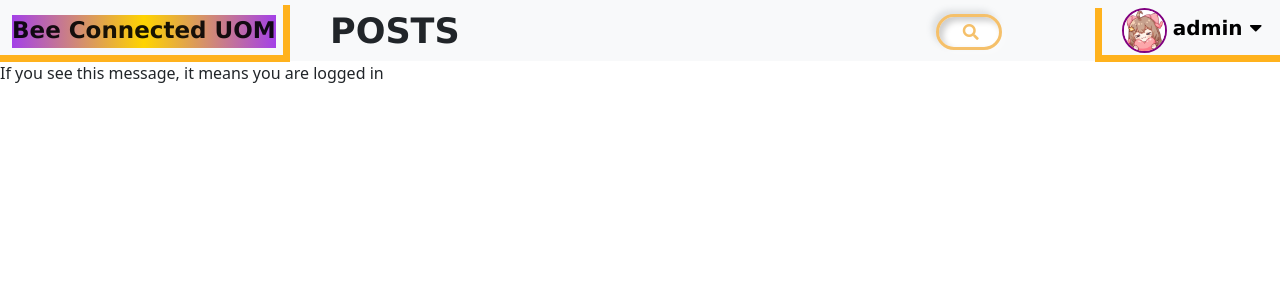
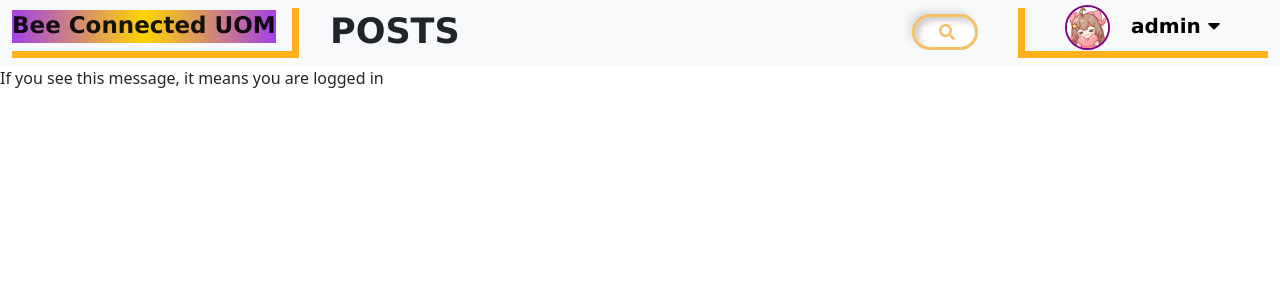
Before and after one commit to pplulee/UoM_Bee-Connected, a PHP site: page / in a window 1280 px wide. Shown: the top 300 px of the page. Run offline with PHP 8.4, Linux system fonts and the light colour scheme; a user stored in the database is signed in; some libraries are stand-ins or nearby versions; some web fonts are replaced.

Commit message:
update vertical line

```diff
--- a/header.php
+++ b/header.php
@@ -8,9 +8,7 @@ include("include/common.php");
         <div class="navbar-header">
             <a class="navbar-brand" href="index.php">Bee Connected UOM</a>
         </div>
-        <div class="vl1"></div>
         <p class="post">POSTS</p>
-        <div class="link-top"></div>
         <div>
             <ul class="nav navbar-nav">
                 <div class="search-container">
@@ -19,7 +17,8 @@ include("include/common.php");
                         <i class="fas fa-search"></i>
                     </a>
                 </div>
-                <div class="vl"></div>
+
+                <div class="profile">
                 <?php
                 if ($_SESSION["isLogin"]) {
                     $profilepic_url = getprofilepic($_SESSION["userid"]);
@@ -37,8 +36,8 @@ include("include/common.php");
                     echo "<a href='login.php'><button type='button' class='btn btn-outline-success'>Login</button></a>";
                 }
                 ?>
+                </div>
 
-                <div class="link-top1"></div>
         </div>
         </ul>
     </div>
--- a/resources/css/navigation.css
+++ b/resources/css/navigation.css
@@ -1,4 +1,17 @@
+div.navbar-header{
+    height: 50px;
+    border-bottom:7px solid #FFB21D;
+    border-right:7px solid #FFB21D ;
+    padding-left: 0px;
+}
+div.profile{
+    border-left:7px solid #FFB21D ;
+    border-bottom:7px solid #FFB21D ;
+    width: 250px;
+    height: 50px;
+    padding-left: 0px;
 
+}
 a.navbar-brand{
     font-size:23px;
     font-family: "Verdana", Sans-serif, serif;
@@ -7,48 +20,35 @@ a.navbar-brand{
     height: 35px;
     padding-top: 2px;
 }
-.vl1 {
-    border-left: 7px solid #FFB21D;
-    height: 52px;
-    position: fixed;
-    left:283px;
-}
-.link-top{
-    width: 290px;
-    height: 1px;
-    border-top: solid #FFB21D 7px;
-    position: fixed;
-    left:0;
-    top:55px;
-}
-.link-top1{
-    width: 185px;
-    height: 1px;
-    border-top: solid #FFB21D 7px;
-    position: fixed;
-    right:0;
-    top:55px;
-}
+
 .profile_pic{
+    margin-left: 40px;
+    margin-top: -3px;
     width: 45px;
     height: 45px;
     border-radius: 100%;
     border:solid 2px purple;
+}
+button.btn.btn-outline-success{
+    margin-left: 80px;
+}
+div.dropdown{
+    margin-left: 100px;
+    margin-top: -40px;
 }
 .dropdown .dropbtn {
     font-size: 20px;
     font-family: "Verdana", serif;
     border: none;
     color: black;
-    padding-top: 5px;
     font-weight: bold;
     background-color:#F8F9FA;
 }
 
 .dropdown-content {
     display: none;
-    position: fixed;
     background-color: #f9f9f9;
+    width: 100px;
     min-width: 100px;
     box-shadow: 0 8px 16px 0 rgba(0,0,0,0.2);
     z-index: 1;
@@ -90,7 +90,7 @@ a.navbar-brand{
     cursor: pointer;
     transition: 0.8s;
     margin-top:6px;
-    margin-right: 120px;
+    margin-right: 40px;
 
 
     box-shadow:  4px 4px 6px 0 rgba(255,255,255,.3),
@@ -116,12 +116,7 @@ a.navbar-brand{
 .search-container .search-btn .fas{
     color: #F5C06A;
 }
-.vl {
-    border-left: 7px solid #FFB21D;
-    height: 50px;
-    position: fixed;
-    right:178px;
-}
+
 p.post{
     position: fixed;
     font-family: "Verdana", San-sserif;
```
